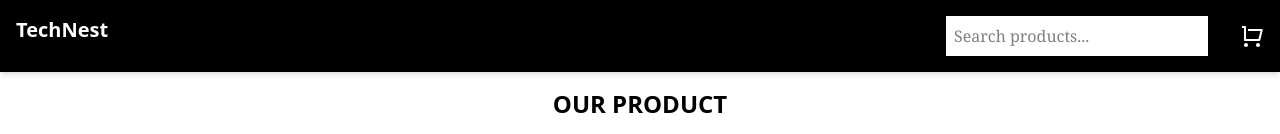
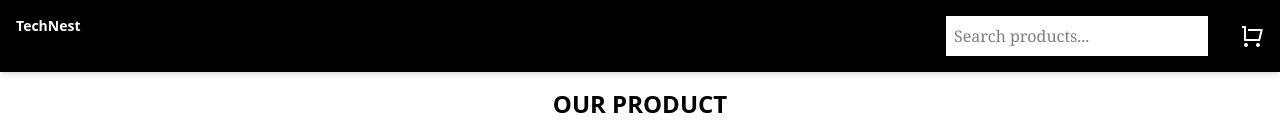
Before and after one commit to Tayyab-Younas/TechNest, a React (Vite) app: page / in a window 1280 px wide. Shown: the top 134 px of the page. Built offline with nearby package versions, Linux system fonts and the light colour scheme.

Commit message:
Making some adjustments

```diff
--- a/src/Component/navbar.jsx
+++ b/src/Component/navbar.jsx
@@ -41,14 +41,14 @@ function Navbar() {
     <>
       <nav className="bg-black text-white p-4 shadow-md">
         <div className="flex justify-between mx-auto">
-          <Link to="" className="text-xl font-bold">
+          <Link to="" className="text-xl md:text-sm font-bold">
             TechNest
           </Link>
           <div className="flex items-center space-x-8 font-serif">
             <div className="relative" ref={searchRef}>
               <input
                 type="text"
-                className="bg-white text-black p-2"
+                className="bg-white text-black p-2 hidden md:block"
                 required
                 placeholder="Search products..."
                 value={searchQuery}
```
